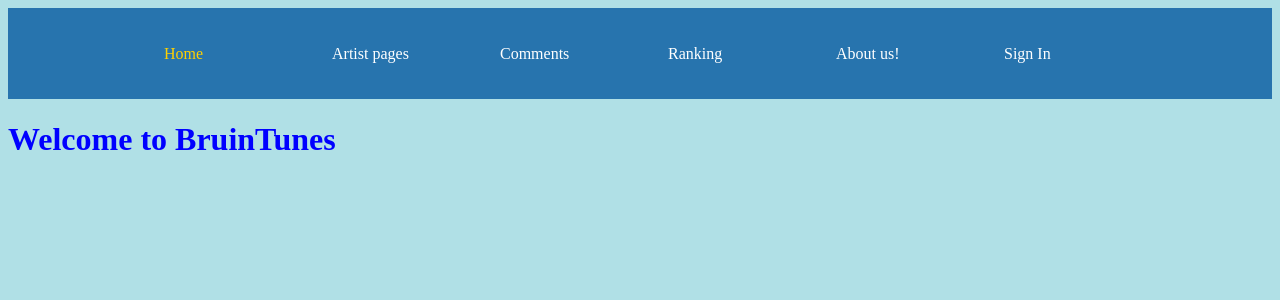
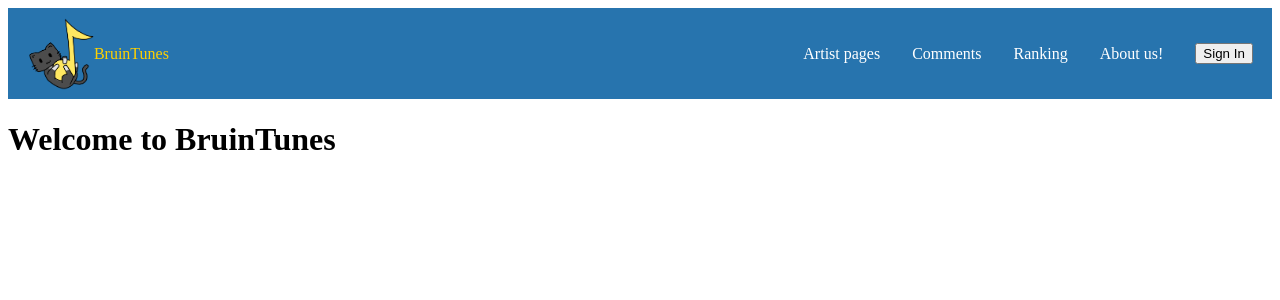
Before and after one commit to Powell-Cat-Fan-Club/CS-35L-Bruin-Tunes, a React (Create React App) app: page / in a window 1280 px wide. Shown: the top 300 px of the page. Built offline with nearby package versions, Linux system fonts and the light colour scheme.

Commit message:
Navbar Adjustment
*change logo
*split the navbar to have just the home button on the left
 and everything on the right

 *disabled the color scheme for now

```diff
--- a/src/components/Navbar/NavbarElements.js
+++ b/src/components/Navbar/NavbarElements.js
@@ -7,15 +7,30 @@ export const Nav = styled.nav`
   background: #2774AE;
   height: 85px;
   display: flex;
-  justify-content: space-between;
-  padding: 0.2rem calc((100vw - 1000px) / 2);
+  justify-content: flex-start;
+  padding: 0.2rem;
   z-index: 12;
 `;
+
+/*
+background - color of background
+height - height of bar
+display - change how it can be seen (KEEP AS FLEX)
+justify-content - changes where the contents are in box
+padding - amount of space btwn content and border
+  first - top and bottom are this size (is 17px)
+  second - sides are this size
+z-index - determines what is shown in front of others
+  (a higher num is more on top)
+
+note rem changes with size
+vw does not
+*/
 
 export const NavLink = styled(Link)`
   color: #FFFFFF;
   display: flex;
-  width: 100%;
+  /*width: 100%;*/
   align-items: center;
   text-decoration: none;
   padding: 0 1rem;
@@ -25,6 +40,22 @@ export const NavLink = styled(Link)`
     color: #FFD100;
   }
 `;
+
+/*
+color - changes the color of other text
+aligin-items - change where the items are heightwise
+text-decoration - does the underline/strikethrough stuff
+padding - padding
+  0 - adds 0 to the top and both of the elemtn
+  1rem - changes the space btween each element
+height% - determines how tall the element is
+  -100% determines that it is as tall as the block
+cursor - when hover over, show what type of cursor it is
+
+&.active - when clicked on, do something
+  - color: is the color of the element of the clicked
+*/
+
 
 export const Bars = styled(FaBars)`
   display: none;
@@ -42,15 +73,22 @@ export const Bars = styled(FaBars)`
 
 export const NavMenu = styled.div`
   display: flex;
-  width: 100vw;
   align-items: center;
-  margin-right: -24px;
+  /*margin-right: -24px;*/
+  /* width: 100vw;*/
   /* Second Nav */
   /* margin-right: 24px; */
   /* Third Nav */
   /* width: 100vw;
-white-space: nowrap; */
+  white-space: nowrap; */
   @media screen and (max-width: false) {
     display: none;
   }
 `;
+
+
+export const Logo = styled.img`
+  display: flex;
+  height: 85%;
+  width: auto;
+`;
--- a/src/components/Navbar/index.js
+++ b/src/components/Navbar/index.js
@@ -1,17 +1,21 @@
 //credit to https://www.geeksforgeeks.org/how-to-create-a-multi-page-website-using-react-js/
 import React from "react";
-import { Nav, NavLink, NavMenu }
+import { Nav, NavLink, NavMenu, Logo }
     from "./NavbarElements";
-import Image from '../../images/idkcat.jpg'
+import Image from '../../images/cat.png'
 
 const Navbar = () => {
   return (
-    <>
+    <div>
       <Nav>
         <NavMenu>
           <NavLink to="/" activeStyle>
-            Home
+            <Logo src={Image} alt="logo"/>
+            BruinTunes
           </NavLink>
+        </NavMenu>
+
+        <NavMenu style={{marginLeft:"auto"}}>
           <NavLink to="/artists" activeStyle>
             Artist pages
           </NavLink>
@@ -25,11 +29,11 @@ const Navbar = () => {
             About us!
           </NavLink>
           <NavLink to="/login" activeStyle>
-            Sign In
+            <button>Sign In</button>
           </NavLink>
         </NavMenu>
       </Nav>
-    </>
+    </div>
   );
 };
 
--- a/src/pages/artist-template.css
+++ b/src/pages/artist-template.css
@@ -1,4 +1,4 @@
-body {
+/*body {
     background-color: powderblue;
   }
   h1 {
@@ -10,3 +10,4 @@ body {
   ul {
       color: navy;
   }
+  */
```
Also changed, not shown: src/images/cat.png (added).
